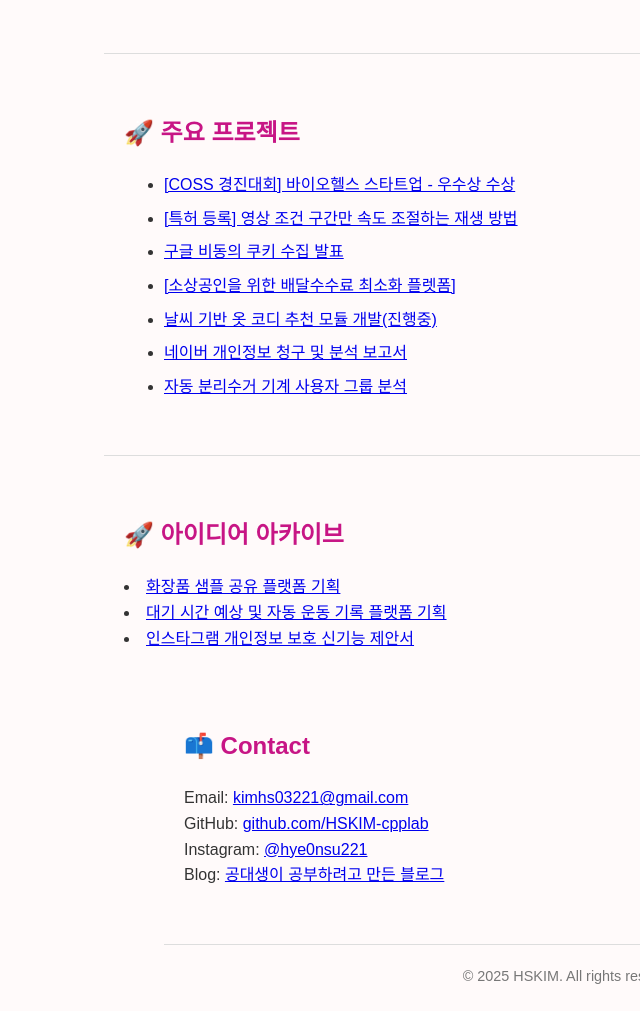
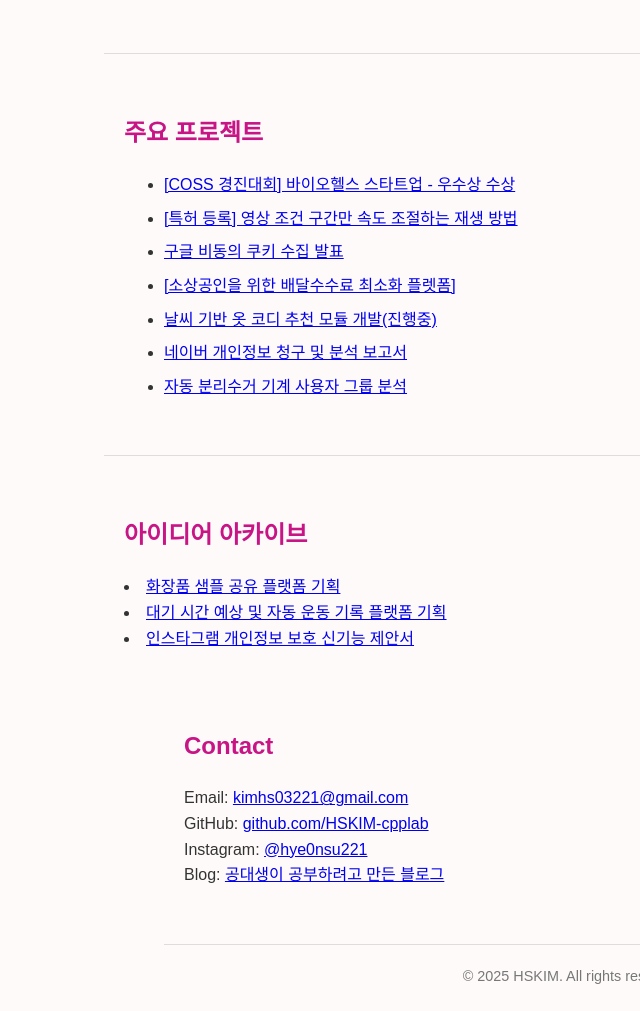
Before and after one commit to HSKIM-cpplab/HSKIM-cpplabS2, a plain HTML site: page index.html in a window 1280 px wide. Shown: the part 936-1947 px from the top of the page, without its empty margins (86-726 px from the left). Drawn offline with Linux system fonts and the light colour scheme.

Commit message:
Update index.html
이모티콘 제거


Signed-off-by: HSKIM-cpplab <202310829@sangmyung.kr>

```diff
--- a/index.html
+++ b/index.html
@@ -78,7 +78,7 @@
   <section id="about" style="display: flex; align-items: center; gap: 20px;">
     <img src="sahoor.png.webp" alt="퉁퉁퉁 사후르" width="200" style="border-radius: 10px; box-shadow: 2px 2px 8px #ccc;">
     <div>
-      <h2>🎓 About Me</h2>
+      <h2> About Me</h2>
       <p><strong>휴먼지능정보공학 주전공 & 경영학과 (생산/운영관리전문가CDR) 복수전공</strong><br>
       트랄랄레로 트랄랄라, 봄바르디로 크로코딜로, 리릴리 라릴라 같은 적들이 주변에 <br>
         가득한 상황에서도 언제나 웃음을 잃지 않는 퉁 퉁 퉁 퉁 퉁 퉁 퉁 퉁 퉁 사후르처럼 <br>
@@ -110,7 +110,7 @@
   </section>
 
   <section id="projects">
-    <h2>🚀 주요 프로젝트</h2>
+    <h2>주요 프로젝트</h2>
     <ul class="project-list">
       <li><a href="https://your-link.com/project1">[COSS 경진대회] 바이오헬스 스타트업 - 우수상 수상</a></li>
       <li><a href="https://your-link.com/project2">[특허 등록] 영상 조건 구간만 속도 조절하는 재생 방법</a></li>
@@ -124,14 +124,14 @@
   </section>
 
    <section id="Idea_Archive">
-    <h2>🚀 아이디어 아카이브</h2>
+    <h2>아이디어 아카이브</h2>
            <li><a href="https://your-link.com/project4"> 화장품 샘플 공유 플랫폼 기획 </a></li>
       <li><a href="https://your-link.com/project4"> 대기 시간 예상 및 자동 운동 기록 플랫폼 기획 </a></li>
            <li><a href="https://your-link.com/project5"> 인스타그램 개인정보 보호 신기능 제안서</a></li>
     <ul class="Idea_Archive">
 
   <section id="contact">
-    <h2>📫 Contact</h2>
+    <h2> Contact</h2>
     <p>
       Email: <a href="mailto:kimhs03221@gmail.com">kimhs03221@gmail.com</a><br>
       GitHub: <a href="https://github.com/HSKIM-cpplab">github.com/HSKIM-cpplab</a><br>
```
